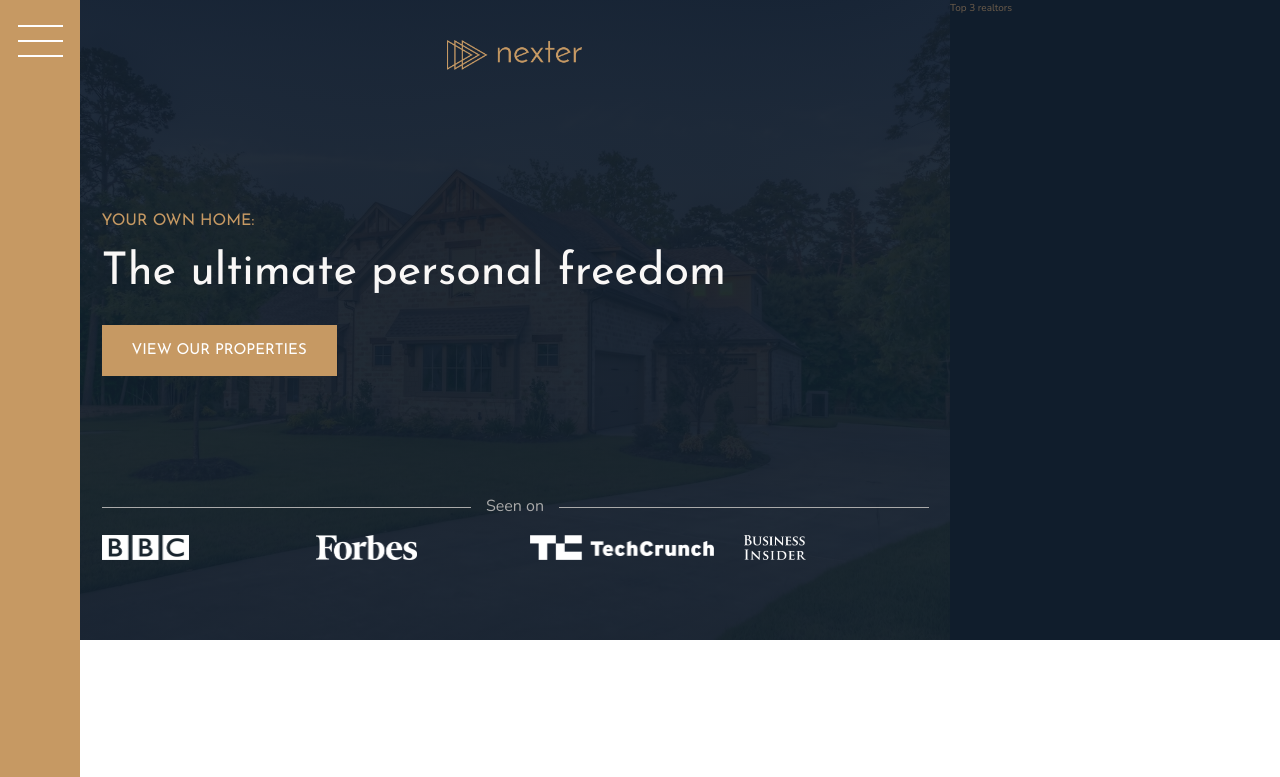
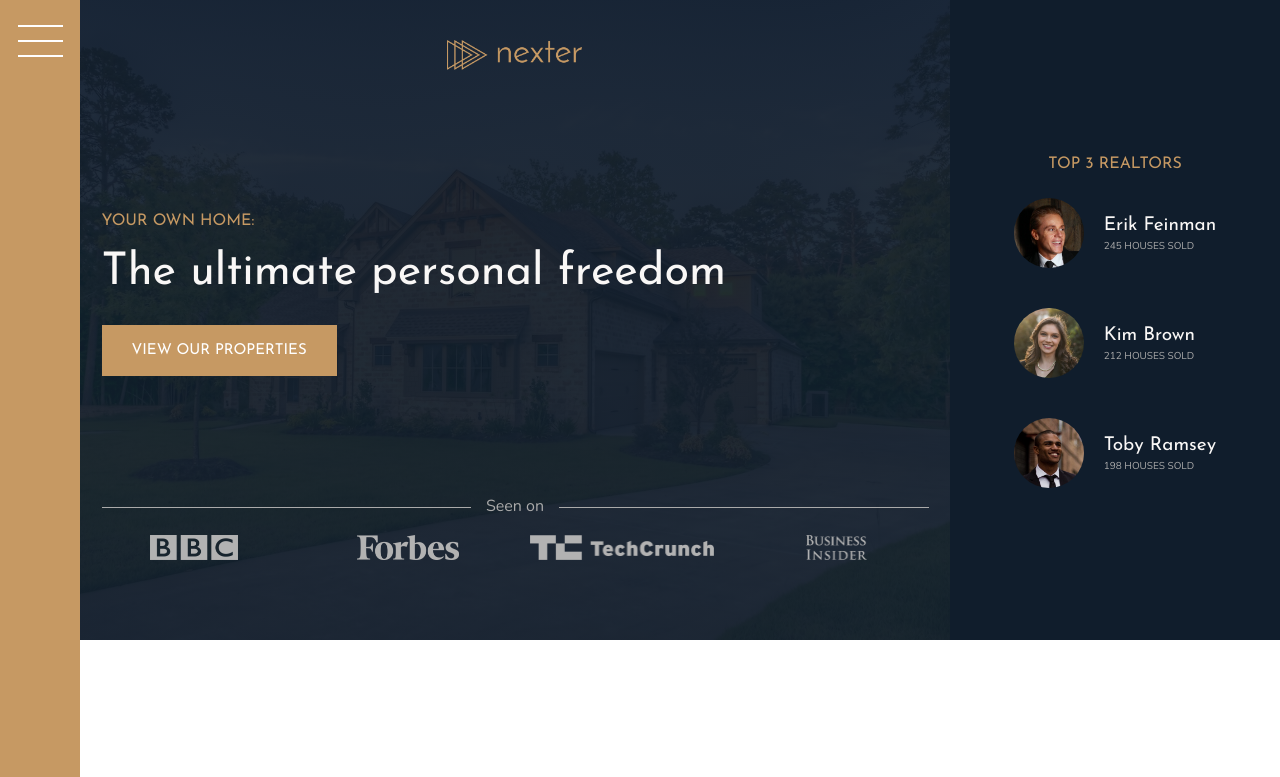
Before and after one commit to catalinpetrovici/Nexter-SASS-Grid, a website: page index.html in a window 1280 px wide. Shown: the top 777 px of the page. Drawn offline with nearby package versions, Linux system fonts and the light colour scheme.

Commit message:
Realtors - done

```diff
--- a/index.html
+++ b/index.html
@@ -35,7 +35,26 @@
         </div>
     </header>
 
-    <div class="realtors">Top 3 realtors</div>
+    <div class="realtors">
+        <h3 class="heading-3">Top 3 Realtors</h3>
+        <div class="realtors__list">
+            <img src="./img/realtor-1.jpeg" alt="Realtor 1" class="realtors__img">
+            <div class="realtors__details">
+                <h4 class="heading-4 heading-4--light">Erik Feinman</h4>
+                <p class="realtors__sold">245 houses sold</p>
+            </div>
+            <img src="./img/realtor-2.jpeg" alt="Realtor 2" class="realtors__img">
+            <div class="realtors__details">
+                <h4 class="heading-4 heading-4--light">Kim Brown</h4>
+                <p class="realtors__sold">212 houses sold</p>
+            </div>
+            <img src="./img/realtor-3.jpeg" alt="Realtor 3" class="realtors__img">
+            <div class="realtors__details">
+                <h4 class="heading-4 heading-4--light">Toby Ramsey</h4>
+                <p class="realtors__sold">198 houses sold</p>
+            </div>
+        </div>
+    </div>
 
     <div class="features">
         <div class="feature">
--- a/sass/_header.scss
+++ b/sass/_header.scss
@@ -44,8 +44,10 @@
         display: grid;
         grid-template-columns: repeat(4, 1fr);
         grid-column-gap: 3rem;
+        justify-items: center;
         img {
-            height: 2.5rem;
+            max-height: 2.5rem;
+            filter: brightness(70%);
         }
     }
 }
--- a/sass/_realtors.scss
+++ b/sass/_realtors.scss
@@ -1,4 +1,31 @@
 .realtors {
     background-color: $color-secondary;
     grid-column: col-start 7 / full-end;
+    padding: 3rem;
+
+    display: grid;
+    align-content: center;
+    justify-content: center;
+    grid-row-gap: 2rem;
+    justify-items: center;
+
+    &__list {
+        display: grid;
+        grid-template-columns: min-content max-content;
+        grid-column-gap: 2rem;
+        grid-row-gap: 5vh;
+        align-items: center;
+    }
+
+    &__img {
+        width: 7rem;
+        border-radius: 50%;
+        display: block;
+    }
+
+    &__sold {
+        text-transform: uppercase;
+        color: $color-grey-light-2;
+        margin-top: -3px;
+    }
 }
```
Also changed, not shown: css/style.css.
